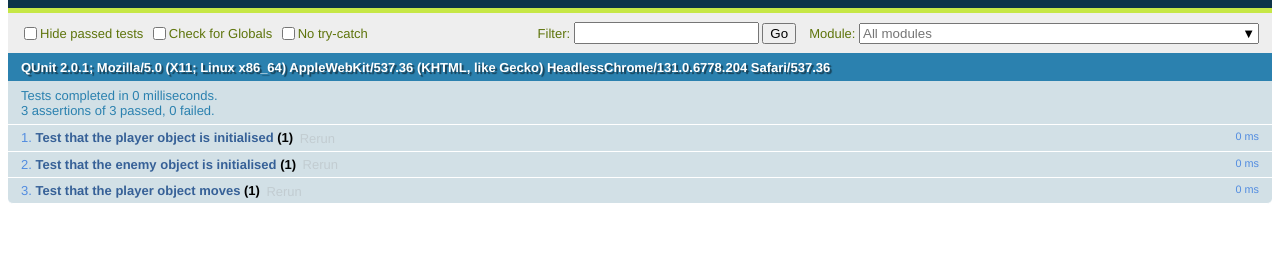
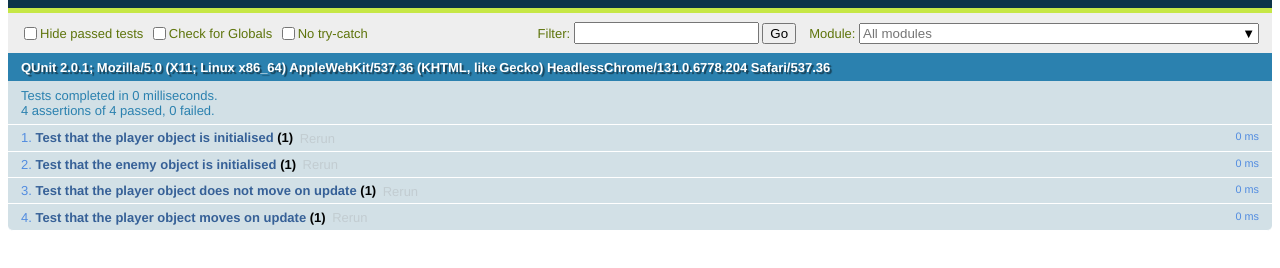
Before and after one commit to JasonThomasData/ninja_game, a plain HTML site: page unit_tests.html in a window 1280 px wide. Shown: the part 48-316 px from the top of the page. Drawn offline with Linux system fonts and the light colour scheme.

Commit message:
Found inconsistencies after running tests again

```diff
--- a/js/entities.js
+++ b/js/entities.js
@@ -2,15 +2,16 @@
 var Person = function(px_per_move, px_per_render, starting_x_pos){
   this.direction_facing = 'right' //Can also be left
   this.falling = false // true if there's no platform underneath
-  this.px_per_move = px_per_move // Minimum move distance in px. Each key press, set this back to its default
+  this.px_per_move_x = px_per_move // Minimum move distance in px. Each key press, set this back to its default
   this.px_per_render = px_per_render //This dictates the speed at which this object moves
-  this.px_to_move = 0
+  this.px_to_move_x = 0  //When there's a right or left event, and the entity is on the ground, this will be updated
   this.x_pos = starting_x_pos
   this.update = function(){
     // This is the function to call from the loop. The entity will do what is told from here.
-    if (this.px_to_move > 0) {
-      this.move();
-      this.px_to_move -= 1;
+    // px_to_move_x will tell us if there's an order to move right or not.
+    if (this.px_to_move_x > 0) {
+      this.move_x();
+      this.px_to_move_x -= 1;
     }
   }
   this.move_x = function(){
@@ -25,7 +26,7 @@ var Person = function(px_per_move, px_per_render, starting_x_pos){
 
 //This is our basic player object
 var Player = function(px_per_move, px_per_render){
-  var px_per_move = game_settings.player.px_per_move;
+  var px_per_move = game_settings.player.px_per_move_x;
   var px_per_render = game_settings.player.px_per_render;
   var starting_x_pos = game_settings.player.starting_x_pos
   Person.call(this, px_per_move, px_per_render, starting_x_pos);
--- a/js/settings.js
+++ b/js/settings.js
@@ -1,12 +1,12 @@
 var game_settings = {
   player: {
     starting_hp: 100,
-    px_per_move: 100,
+    px_per_move_x: 100,
     px_per_render: 1
   },
   enemies: {
     starting_hp: 50,
-    px_per_move: 50,
+    px_per_move_x: 50,
     px_per_render: 1
   },
   animation: {
--- a/unit_tests.html
+++ b/unit_tests.html
@@ -21,17 +21,17 @@
       /* entities.js */
 
       QUnit.test( "Test that the player object is initialised", function(assert) {
-        game_settings.player.px_per_move = 100
+        game_settings.player.px_per_move_x = 100
         game_settings.player.px_per_render = 10
         var player_entity = new Player();
 
-        var assertion = player_entity.px_per_move;
+        var assertion = player_entity.px_per_move_x;
         var value_test = 100;
         assert.ok(assertion == value_test);
       });
 
       QUnit.test( "Test that the enemy object is initialised", function(assert) {
-        game_settings.enemies.px_per_move = 50
+        game_settings.enemies.px_per_move_x = 50
         game_settings.enemies.px_per_render = 5
         var enemy_entity = new Enemy();
 
@@ -46,14 +46,29 @@
     function test_entities_move(){
       /* entities.js */
 
-      QUnit.test( "Test that the player object moves", function(assert) {
+      QUnit.test( "Test that the player object does not move on update", function(assert) {
         game_settings.player.starting_x_pos = 0;
         var player_entity = new Player();
+        player_entity.direction_facing = 'right'
+        player_entity.px_to_move_x = 0
+        player_entity.update();
+
+        //Despite the update, because there was no px_to_move, then unit's x_pos is unchanged.
+        var assertion = player_entity.x_pos;
+        var value_test = 0;
+        assert.ok(assertion == value_test);
+      });
+
+      QUnit.test( "Test that the player object moves on update", function(assert) {
+        game_settings.player.starting_x_pos = 0;
+        var player_entity = new Player();
+        player_entity.direction_facing = 'right'
+        player_entity.px_to_move_x = 1
         player_entity.update();
 
         //Despite the update, because there was no order to move, then unit's x_pos is unchanged.
         var assertion = player_entity.x_pos;
-        var value_test = 0;
+        var value_test = 1;
         assert.ok(assertion == value_test);
       });
 
```
